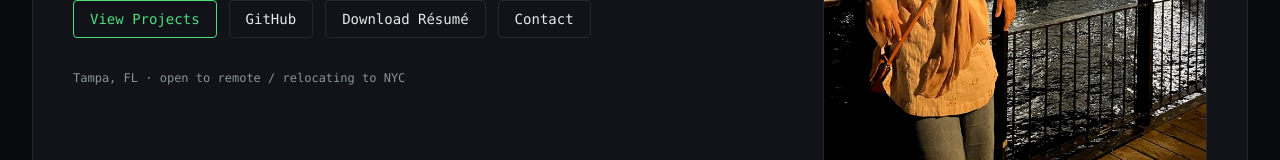
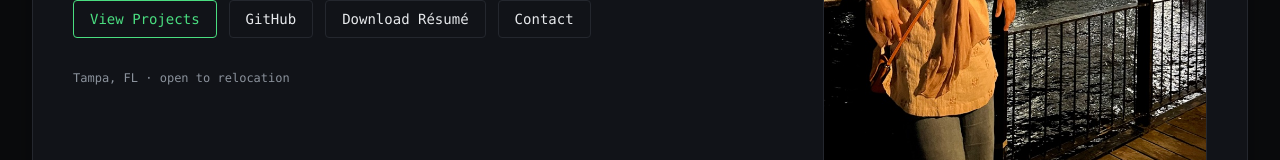
Before and after one commit to ramkan12/react-portfolio, a React (Vite) app: page / in a window 1280 px wide. Shown: the part 569-729 px from the top of the page. Built offline with nearby package versions, Linux system fonts and the light colour scheme.

Commit message:
minor change in hero

```diff
--- a/src/constants/index.js
+++ b/src/constants/index.js
@@ -2,7 +2,7 @@ export const HERO_TAGLINE = `I build production AI agents: autonomous systems th
 
 export const HERO_SUBTEXT = `I build LLM-powered agentic systems across tool use, RAG, multi-model orchestration, and evaluation, plus the reliability layer that makes them safe in production.`;
 
-export const HERO_LOCATION = `Tampa, FL · open to remote / relocating to NYC`;
+export const HERO_LOCATION = `Tampa, FL · open to relocation`;
 
 export const ABOUT_TEXT = `I'm a software engineer who moved into agentic AI. I got hooked on the gap between "clever in a demo" and "reliable in production," and now spend most of my time in that gap: tool-use design, RAG, multi-model routing, and the evaluation layer that tells you whether an agent is actually safe to ship. I care about the boring-sounding parts most people skip, like benchmarking, audit trails, and human-review queues, because that's what turns an agentic pipeline from a party trick into real infrastructure.`;
 
```
